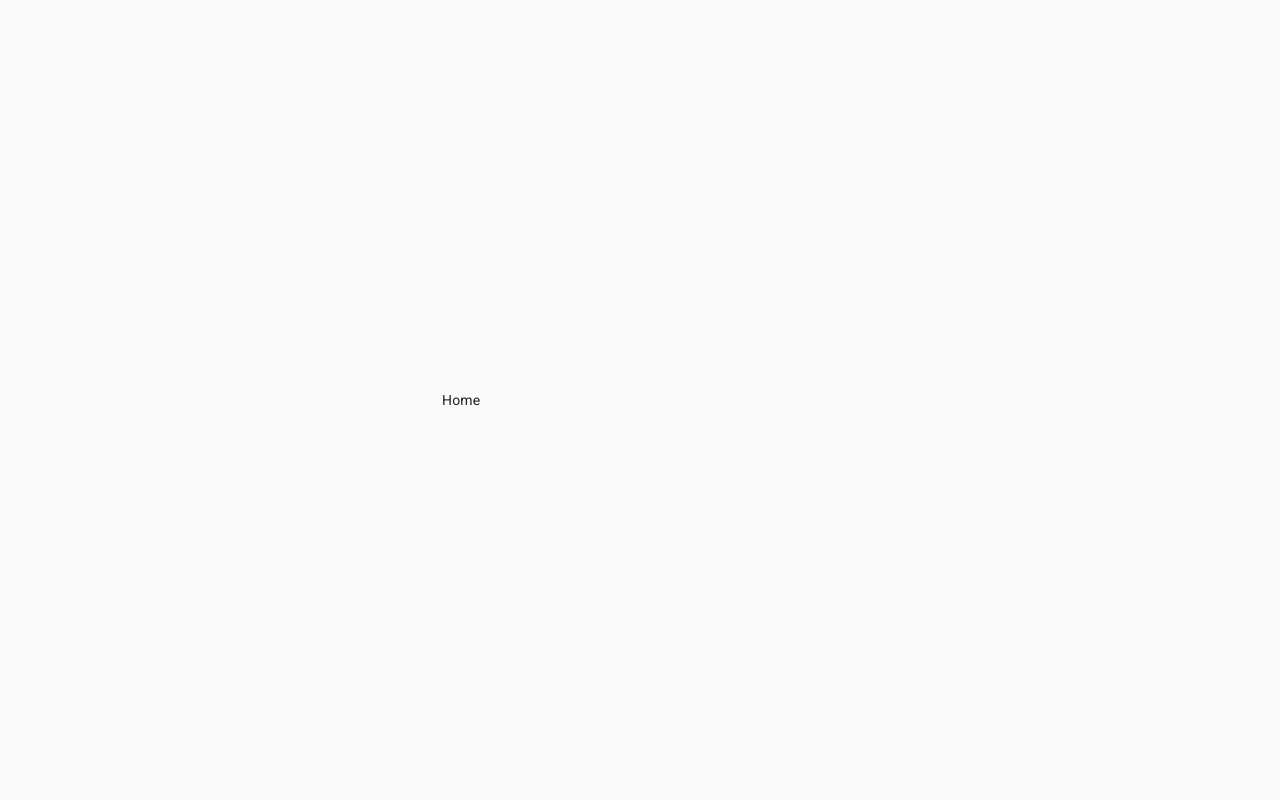
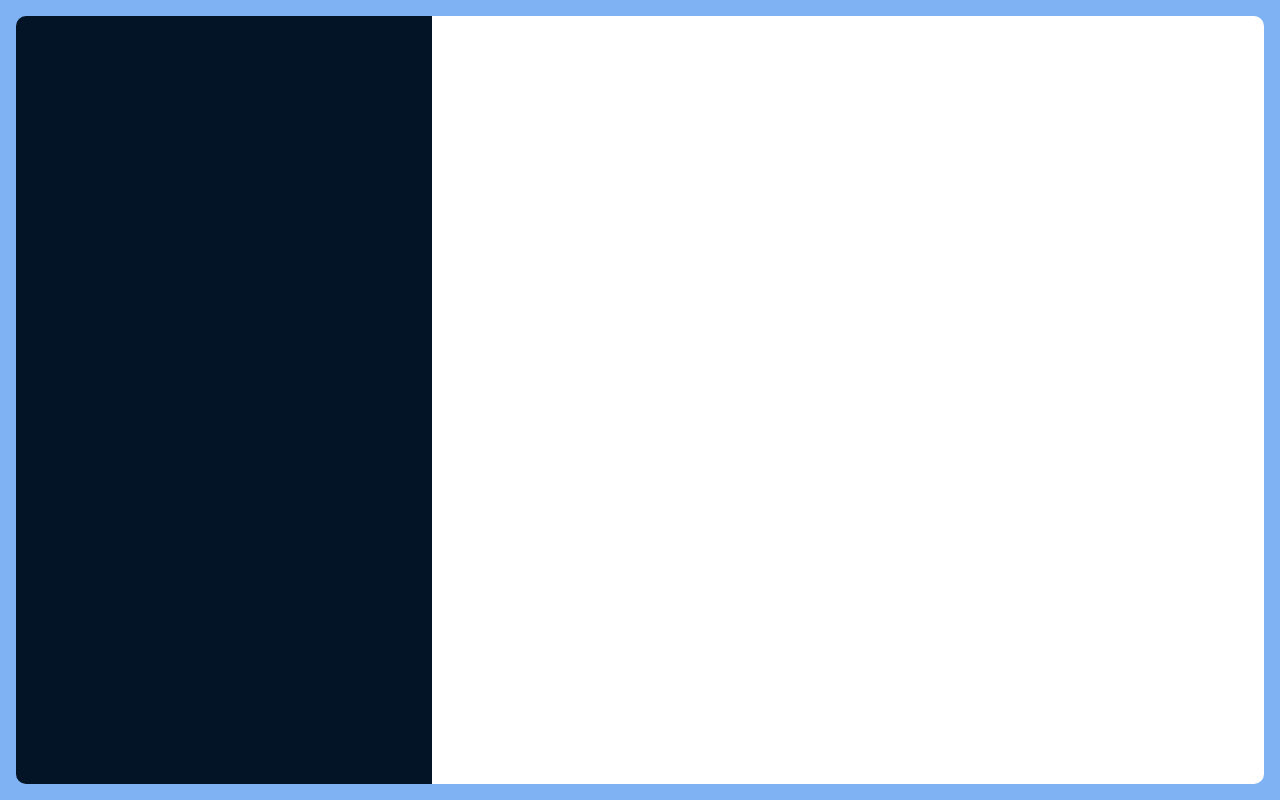
Before and after one commit to izaanjahangir/mern-chat-app-realtime, a React (Create React App) app in the folder client/: page / in a window 1280 px wide. Built offline with nearby package versions, Linux system fonts and the light colour scheme.

Commit message:
[client] added basic theme colors to home screen

```diff
--- /dev/null
+++ b/client/src/config/colors.js
@@ -0,0 +1,5 @@
+export default {
+  PRIMARY_DARK: "#031426",
+  PRIMARY_LIGHT: "#7eb2f3",
+  WHITE: "#ffffff",
+};
--- a/client/src/screens/Home/index.js
+++ b/client/src/screens/Home/index.js
@@ -1,30 +1,33 @@
 import React from "react";
 import CssBaseline from "@material-ui/core/CssBaseline";
-import { makeStyles } from "@material-ui/core/styles";
 import Container from "@material-ui/core/Container";
+import Grid from "@material-ui/core/Grid";
 
-const useStyles = makeStyles((theme) => ({
-  container: {
-    height: "100%",
-    display: "flex",
-    alignItems: "center",
-    flex: 1,
-  },
-  paper: {
-    display: "flex",
-    flexDirection: "column",
-    alignItems: "center",
-  },
-}));
+import useStyles from "./style";
 
 function Home() {
   const classes = useStyles();
 
   return (
-    <Container className={classes.container} maxWidth="xs">
+    <Container className={classes.container}>
       <CssBaseline />
-      <div className={classes.paper}>
-        <p>Home</p>
+      <div className={classes.boxContainer}>
+        <Grid container>
+          <Grid
+            className={classes.leftContainer}
+            item
+            xs={12}
+            sm={5}
+            md={4}
+          ></Grid>
+          <Grid
+            className={classes.rightContainer}
+            item
+            xs={12}
+            sm={7}
+            md={8}
+          ></Grid>
+        </Grid>
       </div>
     </Container>
   );
--- /dev/null
+++ b/client/src/screens/Home/style.js
@@ -0,0 +1,36 @@
+import { makeStyles } from "@material-ui/core/styles";
+
+import colors from "../../config/colors";
+
+const useStyles = makeStyles((theme) => ({
+  container: {
+    height: "100%",
+    display: "flex",
+    alignItems: "center",
+    flex: 1,
+    flexDirection: "column",
+    paddingTop: theme.spacing(2),
+    paddingBottom: theme.spacing(2),
+    paddingLeft: theme.spacing(2),
+    paddingRight: theme.spacing(2),
+    backgroundColor: colors.PRIMARY_LIGHT,
+  },
+  boxContainer: {
+    flex: 1,
+    width: "100%",
+    display: "flex",
+    borderRadius: 50,
+  },
+  leftContainer: {
+    borderTopLeftRadius: 10,
+    borderBottomLeftRadius: 10,
+    backgroundColor: colors.PRIMARY_DARK,
+  },
+  rightContainer: {
+    borderTopRightRadius: 10,
+    borderBottomRightRadius: 10,
+    backgroundColor: colors.WHITE,
+  },
+}));
+
+export default useStyles;
```
